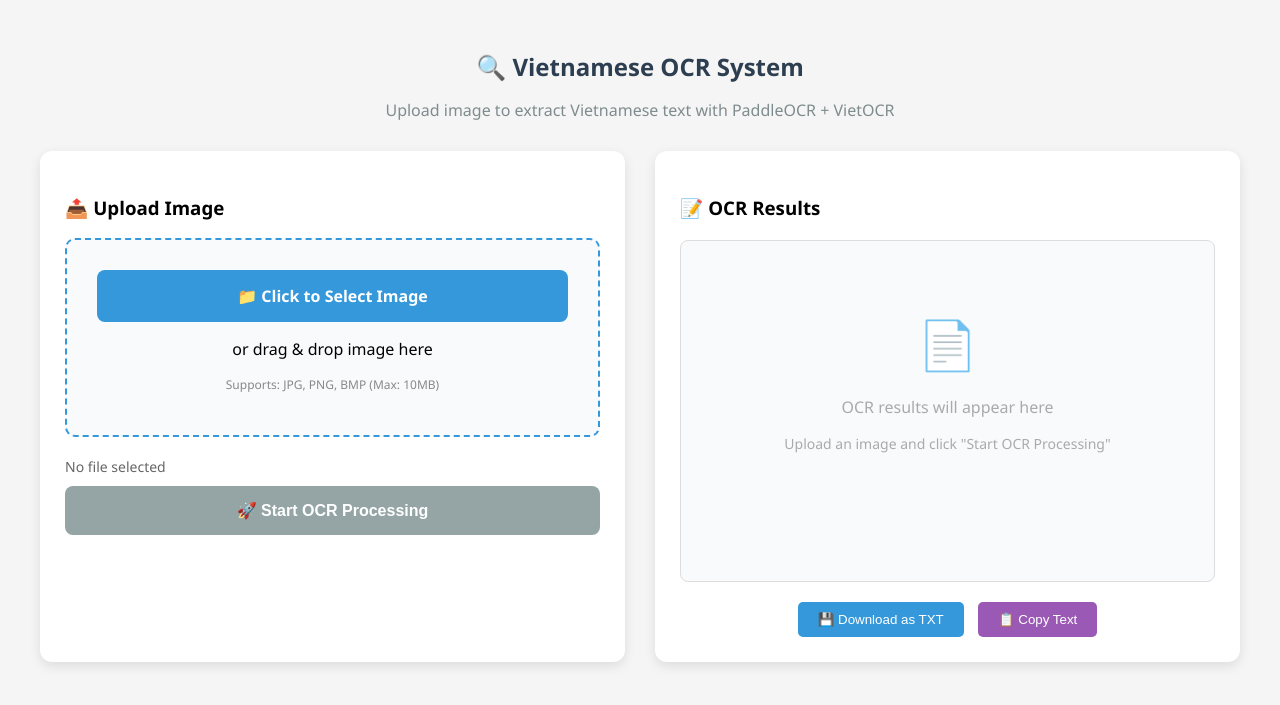
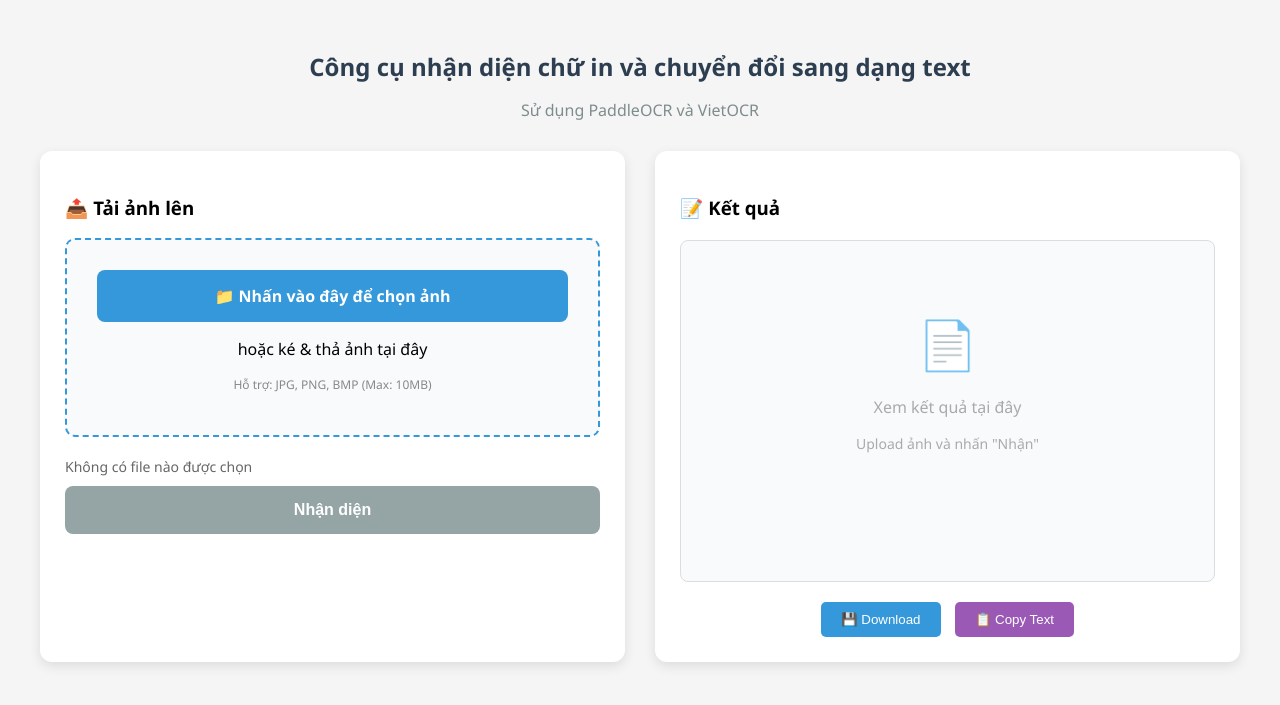
Before and after one commit to yenthvmu/ocr, a Flask app: page / in a window 1280 px wide. Shown: the top 705 px of the page. Run offline with Flask 3, Linux system fonts and the light colour scheme.

Commit message:
fix webapp

```diff
--- a/requirements.txt
+++ b/requirements.txt
@@ -1,6 +1,6 @@
 einops==0.2.0
-paddlepaddle
-paddleocr
+# paddlepaddle   # đã cài thủ công version phù hợp: 2.6.2
+# paddleocr      # đã cài thủ công version phù hợp: 2.9.1
 pyclipper
 lmdb
 numpy
--- a/webapp/templates/index.html
+++ b/webapp/templates/index.html
@@ -264,29 +264,29 @@
 </head>
 <body>
 
-<h2>🔍 Vietnamese OCR System</h2>
-<p class="subtitle">Upload image to extract Vietnamese text with PaddleOCR + VietOCR</p>
+<h2>Công cụ nhận diện chữ in và chuyển đổi sang dạng text</h2>
+<p class="subtitle">Sử dụng PaddleOCR và VietOCR</p>
 
 <div class="container">
   <!-- Left Panel: Upload & Progress -->
   <div class="left-panel">
-    <h3>📤 Upload Image</h3>
+    <h3>📤 Tải ảnh lên</h3>
 
     <div class="upload-area" id="upload-area">
       <div class="file-label" onclick="document.getElementById('file').click()">
-        📁 Click to Select Image
+        📁 Nhấn vào đây để chọn ảnh
       </div>
-      <p>or drag & drop image here</p>
-      <p style="font-size: 12px; color: #888;">Supports: JPG, PNG, BMP (Max: 10MB)</p>
+      <p>hoặc ké & thả ảnh tại đây</p>
+      <p style="font-size: 12px; color: #888;">Hỗ trợ: JPG, PNG, BMP (Max: 10MB)</p>
     </div>
 
     <input id="file" type="file" accept="image/*" onchange="updateFileInfo()">
 
     <div class="file-info" id="file-info">
-      No file selected
+      Không có file nào được chọn
     </div>
 
-    <button id="process-btn" onclick="sendOCR()" disabled>🚀 Start OCR Processing</button>
+    <button id="process-btn" onclick="sendOCR()" disabled>Nhận diện</button>
 
     <!-- Progress Panel -->
     <div id="progress-panel">
@@ -302,7 +302,7 @@
       <div class="stats">
         <div class="stat-item">
           <div class="stat-value" id="time-elapsed">0s</div>
-          <div>Time</div>
+          <div>Thời gian</div>
         </div>
         <div class="stat-item">
           <div class="stat-value" id="boxes-detected">0</div>
@@ -318,13 +318,13 @@
 
   <!-- Right Panel: Results -->
   <div class="right-panel">
-    <h3>📝 OCR Results</h3>
+    <h3>📝 Kết quả</h3>
 
     <div class="result-area" id="result-area">
       <div id="result-placeholder" style="text-align: center; color: #aaa; padding: 50px;">
         <div style="font-size: 48px; margin-bottom: 20px;">📄</div>
-        <p>OCR results will appear here</p>
-        <p style="font-size: 14px;">Upload an image and click "Start OCR Processing"</p>
+        <p>Xem kết quả tại đây</p>
+        <p style="font-size: 14px;">Upload ảnh và nhấn "Nhận"</p>
       </div>
       <div id="result-content" style="display: none;">
         <div id="result-text" class="result-text"></div>
@@ -334,7 +334,7 @@
 
     <div style="margin-top: 20px; text-align: center;">
       <button onclick="downloadResult()" style="padding: 10px 20px; background: #3498db; color: white; border: none; border-radius: 5px; cursor: pointer;">
-        💾 Download as TXT
+        💾 Download
       </button>
       <button onclick="copyToClipboard()" style="padding: 10px 20px; background: #9b59b6; color: white; border: none; border-radius: 5px; cursor: pointer; margin-left: 10px;">
         📋 Copy Text
```
